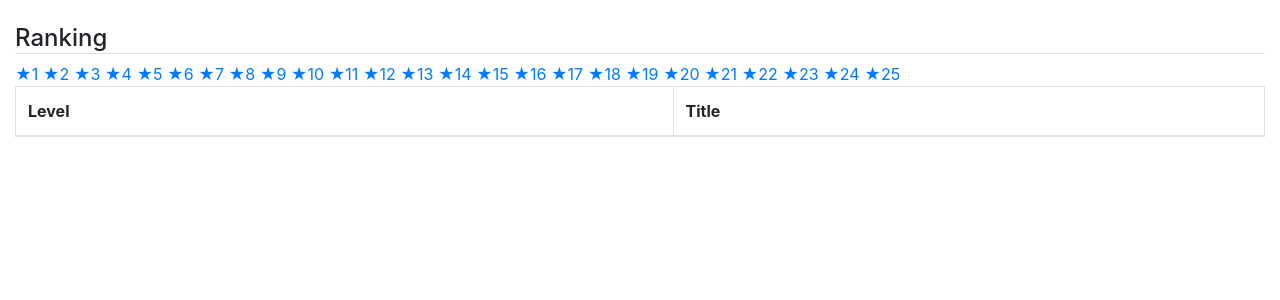
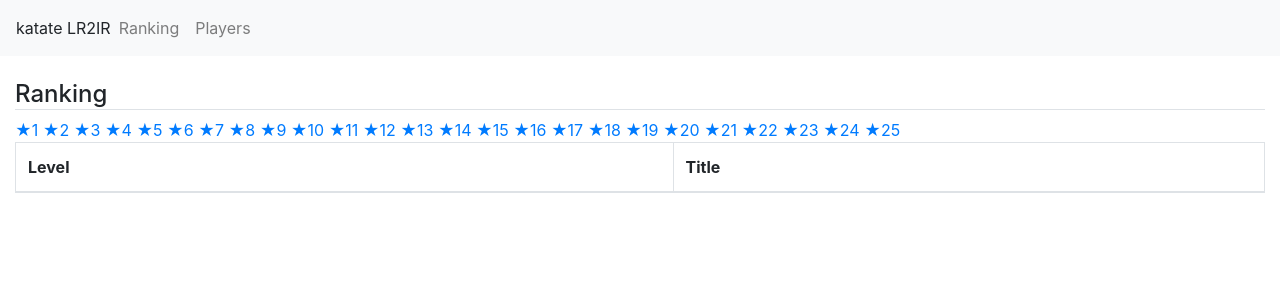
Before and after one commit to sapuri/katate-lr2ir, a Django app: page /ranking/ in a window 1280 px wide. Shown: the top 300 px of the page. Run offline with Django 3.2, Linux system fonts and the light colour scheme; data that the repository does not hold is empty; some libraries are stand-ins or nearby versions.

Commit message:
add nav-bar

```diff
--- a/ranking/templates/ranking/base.html
+++ b/ranking/templates/ranking/base.html
@@ -6,9 +6,29 @@
 <meta name="viewport" content="width=device-width, initial-scale=1, shrink-to-fit=no">
 <link rel="stylesheet" href="{% static 'bootstrap/dist/css/bootstrap.min.css' %}">
 {% block extra_css %}{% endblock %}
-<title>{% block title %}LR2 katate IR{% endblock %}</title>
+<title>{% block title %}katate LR2IR{% endblock %}</title>
 </head>
 <body>
+  <div id="navbar">
+    {% block sidebar %}
+    <nav class="navbar navbar-expand-lg navbar-light bg-light">
+      <a>katate LR2IR</a>
+      <button type="button" class="navbar-toggler" data-toggle="collapse" data-target="#Navber" aria-controls="Navber" aria-expanded="false" aria-label="ナビゲーションの切替">
+        <span class="navbar-toggler-icon"></span>
+      </button>
+      <div class="collapse navbar-collapse" id="Navber">
+        <ul class="navbar-nav mr-auto">
+          <li class="nav-item">
+            <a class="nav-link" href="/ranking/">Ranking</a>
+          </li>
+          <li class="nav-item">
+            <a class="nav-link" href="/players/">Players</a>
+          </li>
+        </ul>
+      </div>
+    </nav>
+    {% endblock %}
+  </div>
   <div class="container-fluid">
     {% block content %}
       {{ content }}
```
